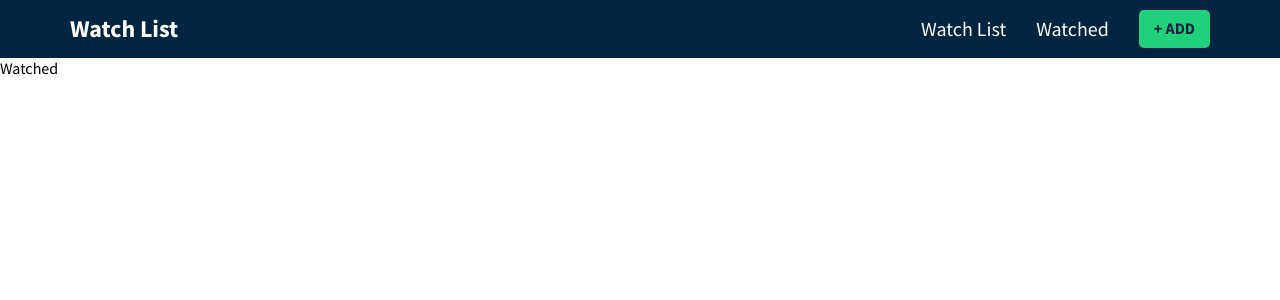
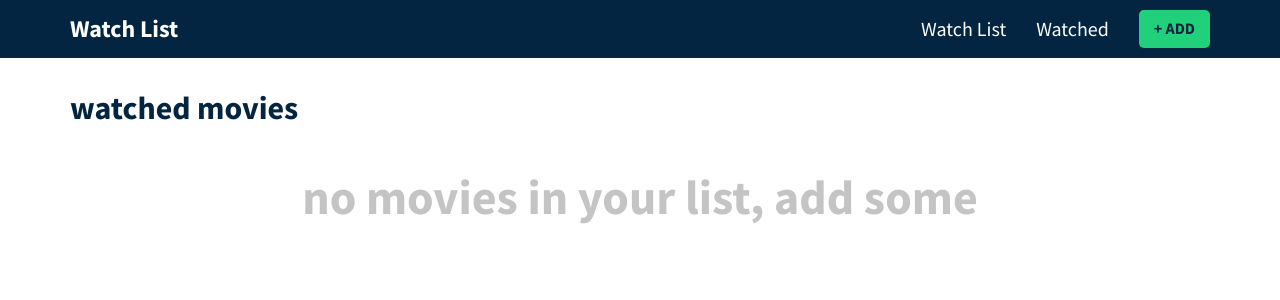
Before and after one commit to LuisDani07/watchlist_peliculas, a React (Vite) app: page /watched in a window 1280 px wide. Shown: the top 300 px of the page. Built offline with nearby package versions, Linux system fonts and the light colour scheme.

Commit message:
añadir peliculas a watched

```diff
--- a/src/components/MovieControls.jsx
+++ b/src/components/MovieControls.jsx
@@ -2,12 +2,12 @@
 import {globalContext} from '../context/Global_State';
 
 function MovieControls({movie, type}) {
-    const {removeMovieFromWatchlist}=useContext(globalContext);
+    const {removeMovieFromWatchlist, addMovieToWatched}=useContext(globalContext);
   return (
     <div className="inner-card-controls">
         {type==='watchlist' &&(
             <>
-                <button className='ctrl-button'>
+                <button className='ctrl-button' onClick={()=>addMovieToWatched(movie)}>
                     <i className='fa-fw far fa-eye'></i>
                 </button>
 
--- a/src/components/Watched.jsx
+++ b/src/components/Watched.jsx
@@ -1,8 +1,29 @@
-import React from 'react'
+import React,{useContext} from 'react';
+import {globalContext} from '../context/Global_State';
+import MovieCard from './MovieCard'
 
 function Watched() {
+  const {watched}=useContext(globalContext);
+
   return (
-    <div>Watched</div>
+    <div className="movie-page">
+          <div className="container">
+            <div className="header">
+               <h1 className='heading'>watched movies</h1>
+            </div>
+             {watched.length>0 ?(
+                      <div className='movie-grid'>
+                      {watched.map((movie)=>(
+                         <MovieCard movie={movie} type="watched"/>
+                      ))}
+                    </div>
+             ):
+             (
+              <h2 className='no-movies'>no movies in your list, add some</h2>
+             )}
+
+          </div>
+       </div>
   )
 }
 
--- a/src/context/AppReducer.jsx
+++ b/src/context/AppReducer.jsx
@@ -10,6 +10,13 @@
                 ...state,
                 watchlist:state.watchlist.filter(movie=>movie.id!==action.payload)
             }
+        case "ADD_MOVIE_TO_WATCHED":
+            return {
+                ...state,
+                watchlist:state.watchlist.filter(movie=>movie.id!==action.payload.id),
+                watched:[action.payload,...state.watched]
+
+            }
         default:
             return state
     }
--- a/src/context/Global_State.jsx
+++ b/src/context/Global_State.jsx
@@ -34,9 +34,12 @@
         dispatch({type: "REMOVE_MOVIE_FROM_WATCHLIST", payload:id})
     }
 
+    const addMovieToWatched=((movie)=>{
+        dispatch({type:"ADD_MOVIE_TO_WATCHED", payload:movie})
+    })
 
     return (
-        <globalContext.Provider value={{watchlist:state.watchlist, watched:state.watched, addMovieToWatchlist, removeMovieFromWatchlist}}>
+        <globalContext.Provider value={{watchlist:state.watchlist, watched:state.watched, addMovieToWatchlist, removeMovieFromWatchlist,addMovieToWatched}}>
             {props.children}
         </globalContext.Provider>
     )
```
